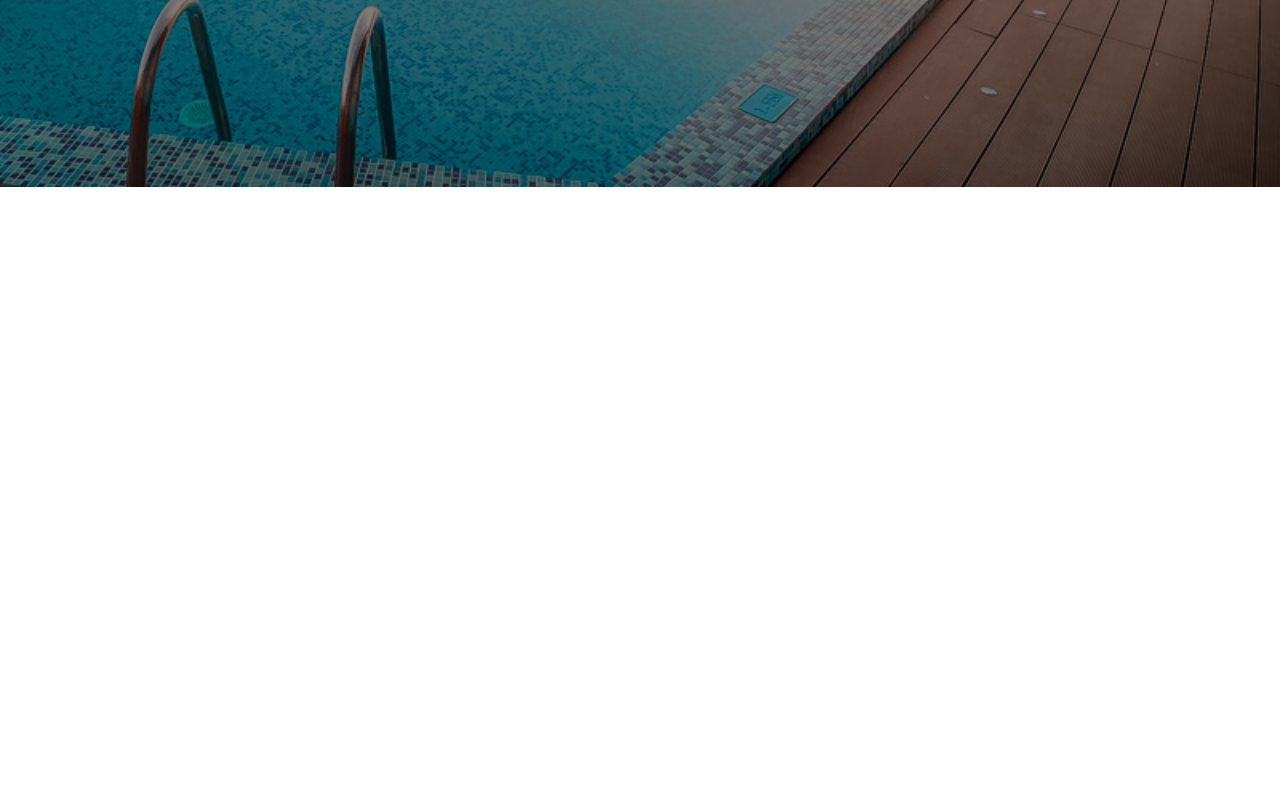
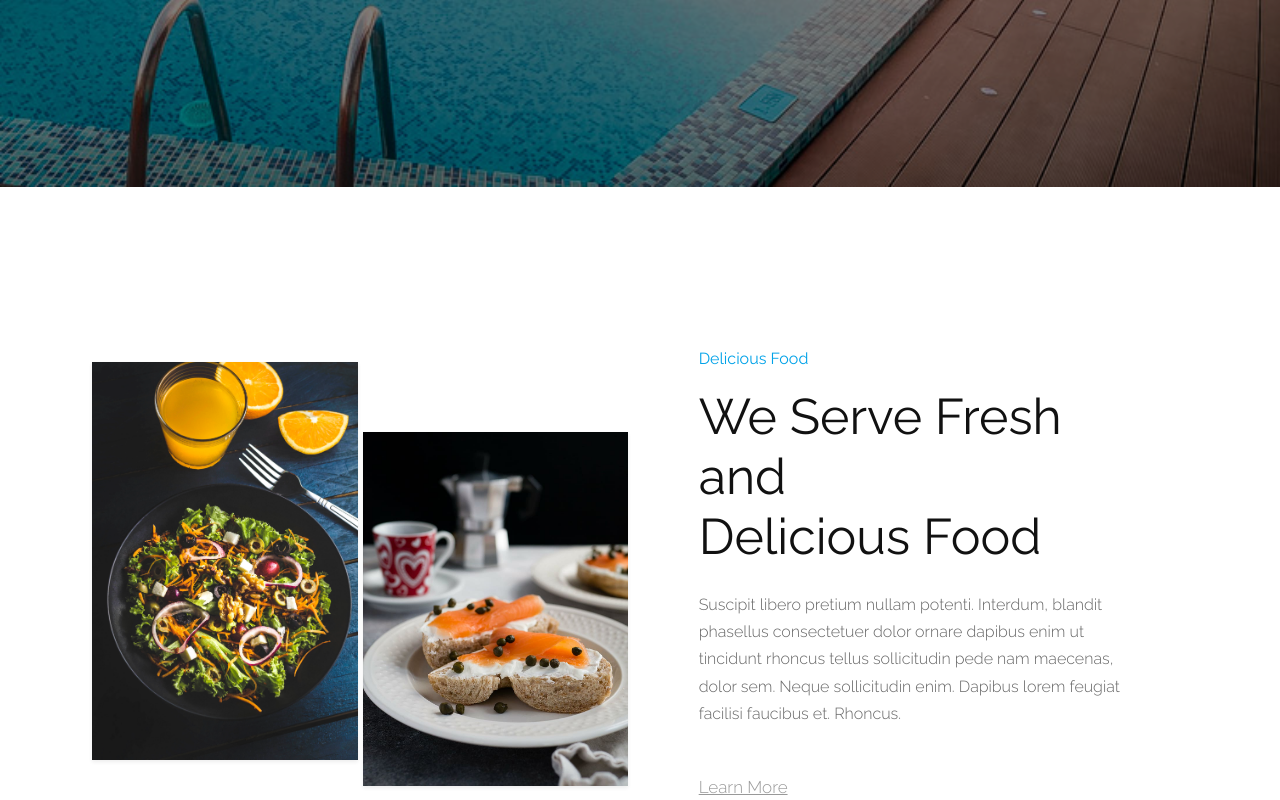
Before and after one commit to Timigill/serenia-stays, a Next.js app: page / in a window 1280 px wide. Shown: the part 2938-3738 px from the top of the page. Before the commit the page ends 3125 px from the top, so only its background shows below. Built offline with nearby package versions, Linux system fonts and the light colour scheme.

Commit message:
added food section in home page , designed same as about section saw in sample design, just a minor changes in text and images

```diff
--- a/src/app/page.js
+++ b/src/app/page.js
@@ -4,6 +4,7 @@ import HeroSection from '../components/home/HeroSection';
 import AboutSection from "../components/home/AboutSection";
 import ServicesSection from "../components/home/ServicesSection";
 import GallerySection from "../components/home/GallerySection";
+import FoodSection from "../components/home/FoodSection";
 
 
 export default function Page() {
@@ -13,7 +14,7 @@ export default function Page() {
       <AboutSection />
       <ServicesSection />
       <GallerySection />
-
+      <FoodSection />
     </>
   );
 }
--- /dev/null
+++ b/src/components/home/FoodSection.js
@@ -0,0 +1,112 @@
+"use client";
+import Image from "next/image";
+import { Raleway } from "next/font/google";
+
+const raleway = Raleway({
+  weight: ["300", "400"],
+  subsets: ["latin"],
+});
+
+export default function FoodSection() {
+  return (
+    <section
+      className={raleway.className}
+      style={{
+        paddingTop: "160px",
+        paddingLeft: "80px",
+        paddingRight: "80px",
+      }}
+    >
+      <div className="container">
+        <div className="row justify-content-center align-items-center">
+          {/* LEFT COLUMN – IMAGES */}
+          <div
+            className="col-lg-6 d-flex justify-content-center"
+            style={{ gap: "5px" }}
+          >
+            <div style={{ marginTop: "0px" }}>
+              <Image
+                src="/food1.jpeg" // ✅ Replace with your food image
+                alt="Delicious Food"
+                width={300}
+                height={450}
+                className="img-fluid shadow-sm"
+                style={{ objectFit: "cover" }}
+              />
+            </div>
+            <div style={{ marginTop: "70px" }}>
+              <Image
+                src="/food2.jpg" // ✅ Replace with your food image
+                alt="Fresh Cuisine"
+                width={300}
+                height={450}
+                className="img-fluid shadow-sm"
+                style={{ objectFit: "cover" }}
+              />
+            </div>
+          </div>
+
+          {/* RIGHT COLUMN – TEXT */}
+          <div
+            className="col-lg-5 mb-5 mb-lg-0"
+            style={{
+              maxWidth: "500px",
+              marginLeft: "auto",
+              marginRight: "auto",
+            }}
+          >
+            <p
+              className="mb-3"
+              style={{
+                color: "#00A2E8", // keep same accent color as About
+                fontSize: "16px",
+                fontWeight: 400,
+              }}
+            >
+              Delicious Food
+            </p>
+            <h2
+              className="mb-4"
+              style={{
+                fontSize: "50px",
+                lineHeight: "1.2",
+                fontWeight: 400,
+                color: "#111",
+              }}
+            >
+              We Serve Fresh and <br /> Delicious Food
+            </h2>
+            <p
+              className="mb-5"
+              style={{
+                fontSize: "16px",
+                lineHeight: "1.7",
+                fontWeight: 300,
+                color: "#666",
+              }}
+            >
+              Suscipit libero pretium nullam potenti. Interdum, blandit phasellus
+              consectetuer dolor ornare dapibus enim ut tincidunt rhoncus tellus
+              sollicitudin pede nam maecenas, dolor sem. Neque sollicitudin enim.
+              Dapibus lorem feugiat facilisi faucibus et. Rhoncus.
+            </p>
+            <a
+              href="#"
+              style={{
+                fontSize: "17px",
+                fontWeight: 200,
+                textDecoration: "underline",
+                color: "#999",
+                transition: "color 0.3s ease",
+              }}
+              onMouseEnter={(e) => (e.target.style.color = "#00A2E8")}
+              onMouseLeave={(e) => (e.target.style.color = "#999")}
+            >
+              Learn More
+            </a>
+          </div>
+        </div>
+      </div>
+    </section>
+  );
+}
```
Also changed, not shown: public/food1.jpeg (added), public/food2.jpg (added).
